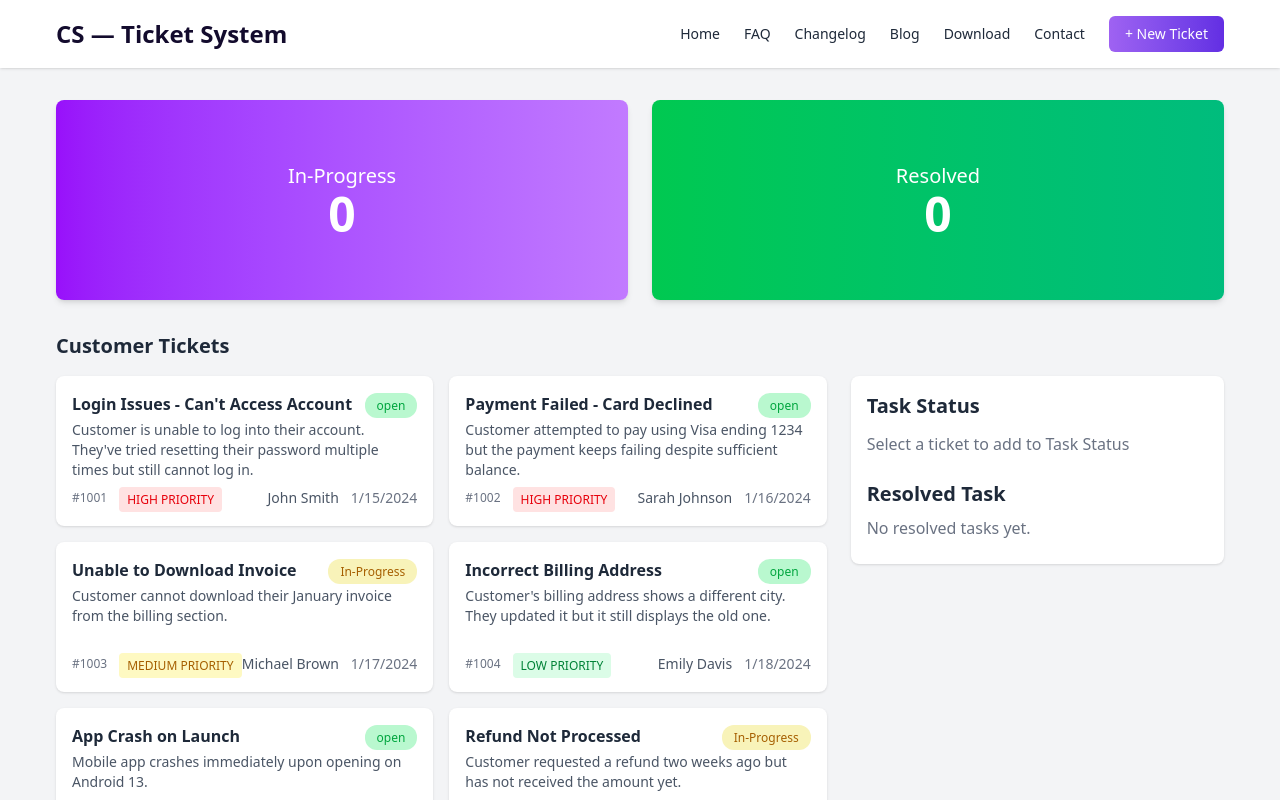
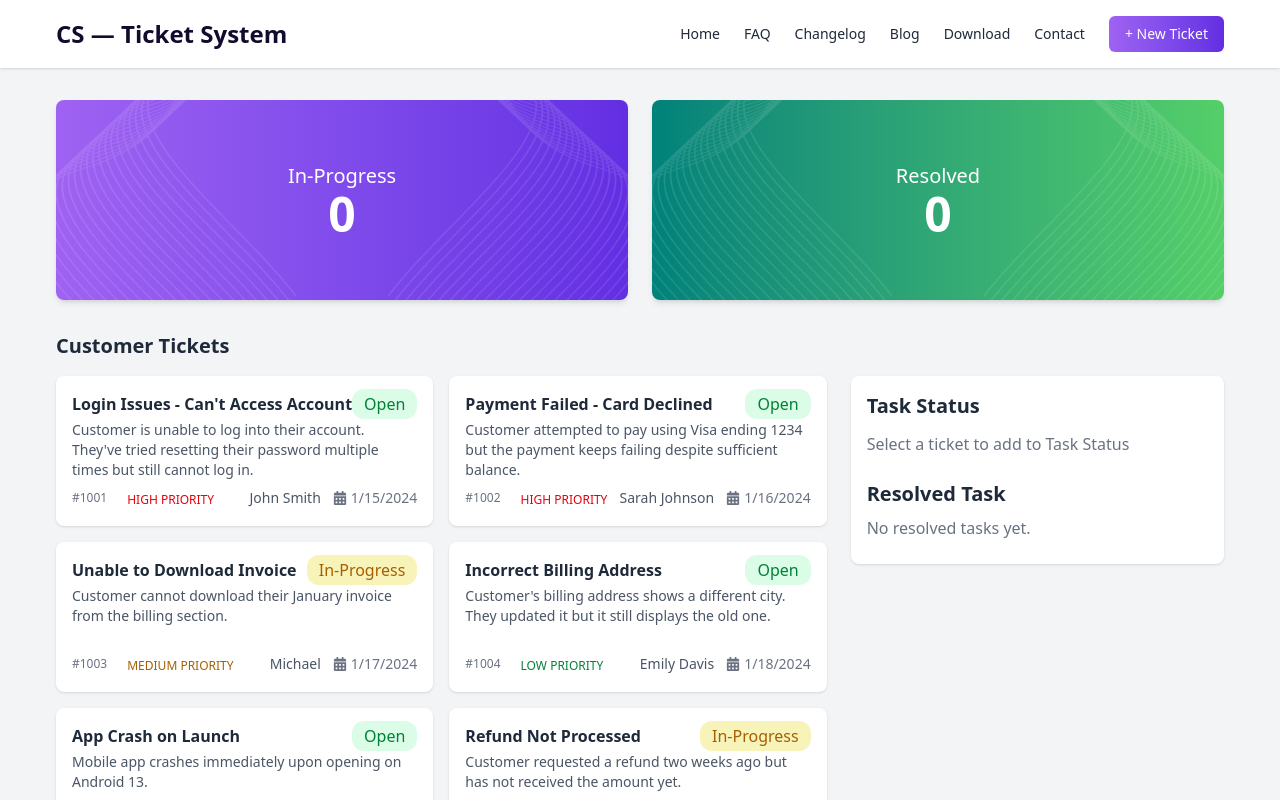
Before and after one commit to imran1476/Customer-Support-Zone, a React (Vite) app: page / in a window 1280 px wide. Shown: the top 800 px of the page. Built offline with nearby package versions, Linux system fonts and the light colour scheme.

Commit message:
added bg img

```diff
--- a/index.html
+++ b/index.html
@@ -4,10 +4,10 @@
     <meta charset="UTF-8" />
     <link rel="icon" type="image/svg+xml" href="/vite.svg" />
     <meta name="viewport" content="width=device-width, initial-scale=1.0" />
-    <title>my-customar-zone-app</title>
+    <title>Customer-Support-Zone</title>
   </head>
   <body>
     <div id="root"></div>
-    <script type="module" src="/src/main.jsx"></script>
+    <script type="module" src="src/main.jsx"></script>
   </body>
 </html>
--- a/src/components/Banner.jsx
+++ b/src/components/Banner.jsx
@@ -4,18 +4,38 @@ import React from "react";
 const Banner = ({ inProgress = 0, resolved = 0 }) => {
   return (
     <section className="pt-25 grid grid-cols-1 md:grid-cols-2 gap-6">
-       <div className="h-[200px] text-center flex justify-center items-center rounded-lg p-6 bg-gradient-to-r from-purple-600 to-purple-400 text-white shadow-md">
+      <div className="relative h-[200px] rounded-lg p-6 bg-gradient-to-r from-[#9f62f2] to-[#632ee3] text-white shadow-md flex justify-center items-center overflow-hidden">
 
-      <div className="text-xl">In-Progress <br /><span className="mt-6 text-5xl font-bold">{inProgress}</span>
+        {/* Images - absolute positioning */}
+        <img src="/vector1.png" alt="Vector Left" className="absolute left-0 top-1/2 transform -translate-y-1/2 w-60 h-50" />
+        <img src="/vector1.png" alt="Vector Right" className="absolute right-0 top-1/2 transform -translate-y-1/2 w-60 h-50 scale-x-[-1]" />
 
-    </div>
+        {/* Center Text */}
+        <div className="text-center text-xl z-10">
+          In-Progress <br />
+          <span className="mt-6 text-5xl font-bold">{inProgress}</span>
+        </div>
 
       </div>
 
-      <div className="h-[200px] text-center flex justify-center items-center rounded-lg p-6 bg-gradient-to-r from-green-500 to-emerald-500 text-white shadow-md">
+
+ <div className="relative h-[200px] rounded-lg p-6 bg-gradient-to-r from-[#00827a] to-[#54cf68] text-white shadow-md flex justify-center items-center overflow-hidden">
+
+        {/* Images - absolute positioning */}
+        <img src="/vector1.png" alt="Vector Left" className="absolute left-0 top-1/2 transform -translate-y-1/2 w-60 h-50" />
+        <img src="/vector1.png" alt="Vector Right" className="absolute right-0 top-1/2 transform -translate-y-1/2 w-60 h-50 scale-x-[-1]" />
+
+        {/* Center Text */}
+        <div className="text-center text-xl z-10">
+          Resolved <br />
+          <span className="mt-6 text-5xl font-bold">{resolved}</span>
+        </div>
+
+      </div>
+      {/* <div className="h-[200px] text-center flex justify-center items-center rounded-lg p-6 bg-gradient-to-r from-green-500 to-emerald-500 text-white shadow-md">
          <div className="text-xl ">Resolved <br /><span className="mt-6 text-5xl font-bold ">{resolved}</span></div>
 
-      </div>
+      </div> */}
     </section>
   );
 };
--- a/src/components/TicketCard.jsx
+++ b/src/components/TicketCard.jsx
@@ -1,4 +1,5 @@
 import React from "react";
+import { FaCalendarAlt } from "react-icons/fa";
 
 const TicketCard = ({ ticket, onAddToTask }) => {
   return (
@@ -11,7 +12,7 @@ const TicketCard = ({ ticket, onAddToTask }) => {
 <div>  <h4 className="font-semibold text-md">{ticket.title}</h4>
 </div>
 
- <div> <span className={`px-3 text-center py-1 rounded-xl text-xs font-medium ${ticket.status.includes("open") ? "bg-[#b9f8cf]  text-green-600" : ticket.status.includes("In-Progress") ? "bg-[#f8f3b9] text-yellow-700" : "bg-green-100 text-green-700"}`}>
+ <div> <span className={`px-3 text-center py-1 rounded-xl text-md font-medium ${ticket.status.includes("open") ? "bg-[#b9f8cf]  text-green-600" : ticket.status.includes("In-Progress") ? "bg-[#f8f3b9] text-yellow-700" : "bg-green-100 text-green-700"}`}>
               {ticket.status} </span></div>
               </div>
    <div>
@@ -19,19 +20,19 @@ const TicketCard = ({ ticket, onAddToTask }) => {
    </div>
 
 
-      <div className="flex justify-between items-center mt-4">
+      <div className="flex justify-between items-center   mt-4">
 
          <div className="flex justify-between items-center gap-3">
   <div className="text-xs text-gray-500">{ticket.id}</div>
  <div className=" ">
-  <span className={`px-2 py-1 rounded text-xs font-medium ${ticket.priority.includes("HIGH") ? "bg-red-100 text-red-600" : ticket.priority.includes("MEDIUM") ? "bg-yellow-100 text-yellow-700" : "bg-green-100 text-green-700"}`}>
+  <span className={`px-2 py-1 rounded text-xs font-medium ${ticket.priority.includes("HIGH") ? " text-red-600" : ticket.priority.includes("MEDIUM") ? " text-yellow-700" : " text-green-700"}`}>
               {ticket.priority}  </span>
 
         </div>
          </div>
  <div className="flex justify-between items-center gap-3">
    <div className="text-sm text-gray-600">{ticket.customer}</div>
-<div className="text-sm text-gray-500">{ticket.createdAt}</div>
+<div className="text-sm text-gray-500 flex items-center gap-1"> <FaCalendarAlt className="text-center"/> {ticket.createdAt}</div>
  </div>
 </div>
  </article>
--- a/src/data/tickets.js
+++ b/src/data/tickets.js
@@ -6,7 +6,7 @@ const tickets = [
       "Customer is unable to log into their account. They've tried resetting their password multiple times but still cannot log in.",
     customer: "John Smith",
     priority: "HIGH PRIORITY",
-    status: "open",
+    status: "Open",
     createdAt: "1/15/2024",
   },
   {
@@ -16,7 +16,7 @@ const tickets = [
       "Customer attempted to pay using Visa ending 1234 but the payment keeps failing despite sufficient balance.",
     customer: "Sarah Johnson",
     priority: "HIGH PRIORITY",
-    status: "open",
+    status: "Open",
     createdAt: "1/16/2024",
   },
   {
@@ -24,7 +24,7 @@ const tickets = [
     title: "Unable to Download Invoice",
     description:
       "Customer cannot download their January invoice from the billing section.",
-    customer: "Michael Brown",
+    customer: "Michael ",
     priority: "MEDIUM PRIORITY",
     status: "In-Progress",
     createdAt: "1/17/2024",
@@ -36,7 +36,7 @@ const tickets = [
       "Customer's billing address shows a different city. They updated it but it still displays the old one.",
     customer: "Emily Davis",
     priority: "LOW PRIORITY",
-    status: "open",
+    status: "Open",
     createdAt: "1/18/2024",
   },
   {
@@ -46,7 +46,7 @@ const tickets = [
       "Mobile app crashes immediately upon opening on Android 13.",
     customer: "David Wilson",
     priority: "HIGH PRIORITY",
-    status: "open",
+    status: "Open",
     createdAt: "1/19/2024",
   },
   {
@@ -66,7 +66,7 @@ const tickets = [
       "Customer is not receiving 2FA codes on their registered phone number.",
     customer: "James Anderson",
     priority: "HIGH PRIORITY",
-    status: "open",
+    status: "Open",
     createdAt: "1/21/2024",
   },
   {
@@ -76,7 +76,7 @@ const tickets = [
       "Customer tries to upload a profile picture but gets 'Upload failed' error.",
     customer: "Olivia Martinez",
     priority: "LOW PRIORITY",
-    status: "open",
+    status: "Open",
     createdAt: "1/22/2024",
   },
   {
@@ -86,7 +86,7 @@ const tickets = [
       "Customer wants to enable auto-renewal for their subscription but the toggle is disabled.",
     customer: "Liam Thomas",
     priority: "MEDIUM PRIORITY",
-    status: "open",
+    status: "Open",
     createdAt: "1/23/2024",
   },
   {
@@ -94,9 +94,9 @@ const tickets = [
     title: "Missing Order Confirmation Email",
     description:
       "Customer placed an order but didn't receive a confirmation email even though payment succeeded.",
-    customer: "Isabella Garcia",
+    customer: "Isabella",
     priority: "MEDIUM PRIORITY",
-    status: "In-Progress",
+    status: "Open",
     createdAt: "1/24/2024",
   },
   {
@@ -106,7 +106,7 @@ const tickets = [
       "Customer reports the dashboard takes more than 30 seconds to load after login.",
     customer: "William Clark",
     priority: "MEDIUM PRIORITY",
-    status: "open",
+    status: "In-Progress",
     createdAt: "1/25/2024",
   },
   {
@@ -116,7 +116,7 @@ const tickets = [
       "Customer stopped receiving system notification emails for ticket updates.",
     customer: "Ava Rodriguez",
     priority: "LOW PRIORITY",
-    status: "open",
+    status: "Open",
     createdAt: "1/26/2024",
   },
   {
@@ -126,7 +126,7 @@ const tickets = [
       "Customer requested a dark mode option for better usability at night.",
     customer: "Ethan Hall",
     priority: "LOW PRIORITY",
-    status: "open",
+    status: "Open",
     createdAt: "1/27/2024",
   },
   {
@@ -146,7 +146,7 @@ const tickets = [
       "Customer account was locked after multiple failed login attempts, needs manual unlock.",
     customer: "Noah Wright",
     priority: "HIGH PRIORITY",
-    status: "open",
+    status: "Open",
     createdAt: "1/29/2024",
   },
 ];
--- a/vite.config.js
+++ b/vite.config.js
@@ -4,5 +4,5 @@ import tailwindcss from '@tailwindcss/vite'
 
 export default defineConfig({
   plugins: [react(), tailwindcss()],
-  base: '/Customer-Support-Zone/',
-});
+  base: './',
+})
```
Also changed, not shown: public/vector1.png (renamed from src/assets/vector1.png), public/vector2.png (renamed from src/assets/vector2.png).
